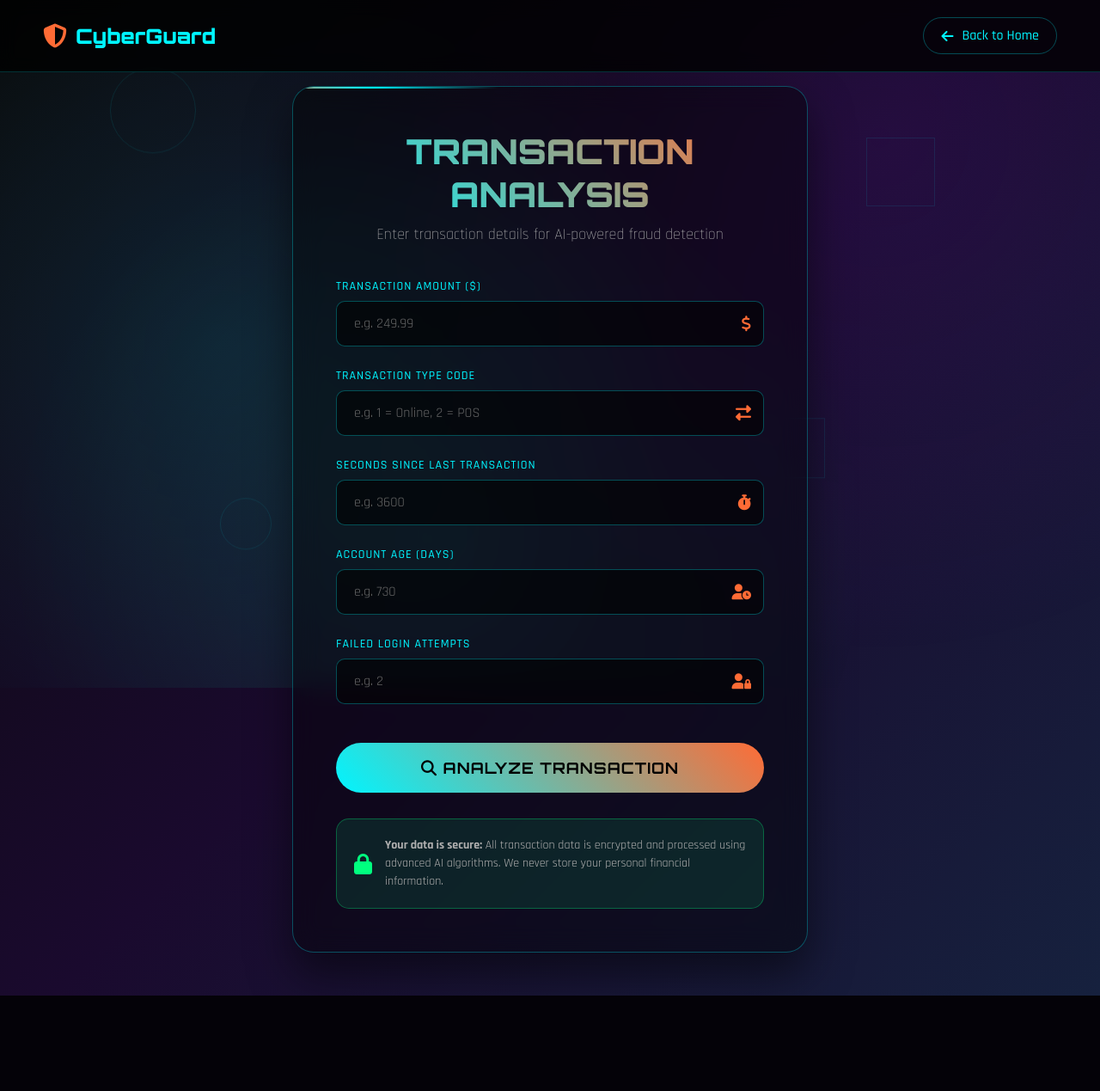
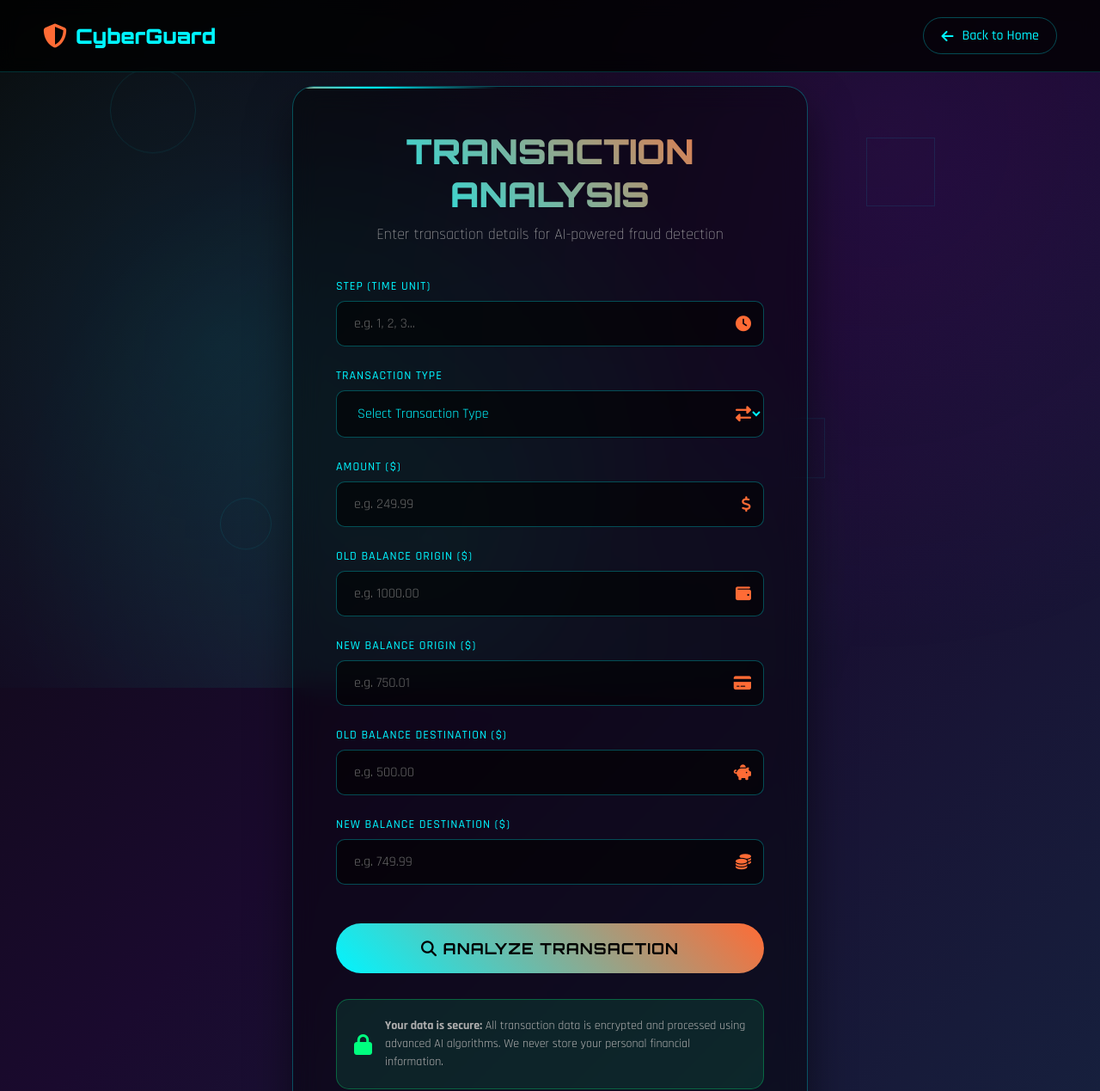
Before and after one commit to kanishk5676/online-payment-fraud-detection, a Python web app: template flask/templates/submit.html in a window 1280 px wide. Shown: the top 1269 px of the page at 86% size. Before the commit the page ends 1158 px from the top, so only its background shows below. Run offline with Jinja, Linux system fonts and the light colour scheme; the template is opened without the code that fills it, so the values that code supplies are empty.

Commit message:
final front end and app .py

```diff
--- a/flask/templates/submit.html
+++ b/flask/templates/submit.html
@@ -410,39 +410,60 @@
             </div>
 
             <form class="transaction-form" action="/predict" method="post" id="transactionForm">
-    <!-- Feature 1: Transaction Amount -->
+    <!-- Step: Unit of time when transaction occurred -->
     <div class="input-group">
-        <label class="input-label">Transaction Amount ($)</label>
-        <input type="number" step="0.01" name="feature1" class="form-input" placeholder="e.g. 249.99" required>
+        <label class="input-label">Step (Time Unit)</label>
+        <input type="number" step="1" name="step" class="form-input" placeholder="e.g. 1, 2, 3..." required>
+        <i class="fas fa-clock"></i>
+    </div>
+
+    <!-- Type: Type of online transaction -->
+    <div class="input-group">
+        <label class="input-label">Transaction Type</label>
+        <select name="type" class="form-input" required>
+            <option value="">Select Transaction Type</option>
+            <option value="PAYMENT">PAYMENT</option>
+            <option value="TRANSFER">TRANSFER</option>
+            <option value="CASH_OUT">CASH_OUT</option>
+            <option value="DEBIT">DEBIT</option>
+            <option value="CASH_IN">CASH_IN</option>
+        </select>
+        <i class="fas fa-exchange-alt"></i>
+    </div>
+
+    <!-- Amount: Transaction amount -->
+    <div class="input-group">
+        <label class="input-label">Amount ($)</label>
+        <input type="number" step="0.01" name="amount" class="form-input" placeholder="e.g. 249.99" required>
         <i class="fas fa-dollar-sign"></i>
     </div>
 
-    <!-- Feature 2: Transaction Type (encoded) -->
+    <!-- OldbalanceOrg: Initial balance before transaction -->
     <div class="input-group">
-        <label class="input-label">Transaction Type Code</label>
-        <input type="number" step="1" name="feature2" class="form-input" placeholder="e.g. 1 = Online, 2 = POS" required>
-        <i class="fas fa-exchange-alt"></i>
+        <label class="input-label">Old Balance Origin ($)</label>
+        <input type="number" step="0.01" name="oldbalanceOrg" class="form-input" placeholder="e.g. 1000.00" required>
+        <i class="fas fa-wallet"></i>
     </div>
 
-    <!-- Feature 3: Time Gap Since Last Transaction -->
+    <!-- NewbalanceOrig: New balance after transaction -->
     <div class="input-group">
-        <label class="input-label">Seconds Since Last Transaction</label>
-        <input type="number" step="1" name="feature3" class="form-input" placeholder="e.g. 3600" required>
-        <i class="fas fa-stopwatch"></i>
+        <label class="input-label">New Balance Origin ($)</label>
+        <input type="number" step="0.01" name="newbalanceOrig" class="form-input" placeholder="e.g. 750.01" required>
+        <i class="fas fa-credit-card"></i>
     </div>
 
-    <!-- Feature 4: User Account Age -->
+    <!-- OldbalanceDest: Initial balance of recipient before transaction -->
     <div class="input-group">
-        <label class="input-label">Account Age (Days)</label>
-        <input type="number" step="1" name="feature4" class="form-input" placeholder="e.g. 730" required>
-        <i class="fas fa-user-clock"></i>
+        <label class="input-label">Old Balance Destination ($)</label>
+        <input type="number" step="0.01" name="oldbalanceDest" class="form-input" placeholder="e.g. 500.00" required>
+        <i class="fas fa-piggy-bank"></i>
     </div>
 
-    <!-- Feature 5: Failed Login Attempts -->
+    <!-- NewbalanceDest: New balance of recipient after transaction -->
     <div class="input-group">
-        <label class="input-label">Failed Login Attempts</label>
-        <input type="number" step="1" name="feature5" class="form-input" placeholder="e.g. 2" required>
-        <i class="fas fa-user-lock"></i>
+        <label class="input-label">New Balance Destination ($)</label>
+        <input type="number" step="0.01" name="newbalanceDest" class="form-input" placeholder="e.g. 749.99" required>
+        <i class="fas fa-coins"></i>
     </div>
 
     <button type="submit" class="submit-button">
@@ -450,7 +471,6 @@
         Analyze Transaction
     </button>
 </form>
-
 
             <div class="loading" id="loading">
                 <div class="loading-spinner"></div>
```
Also changed, not shown: flask/app.py (+36 -3 lines), 2 other files.
